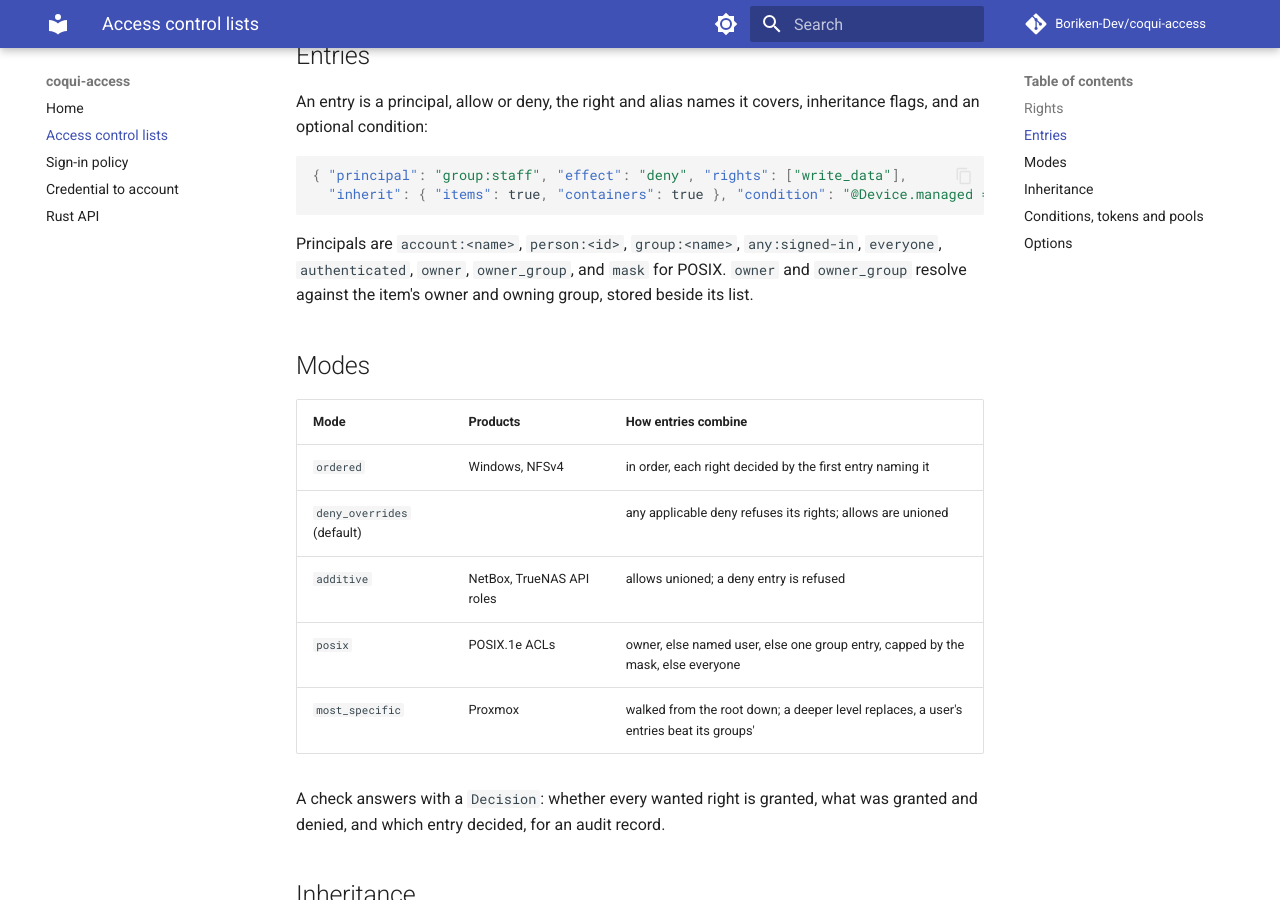
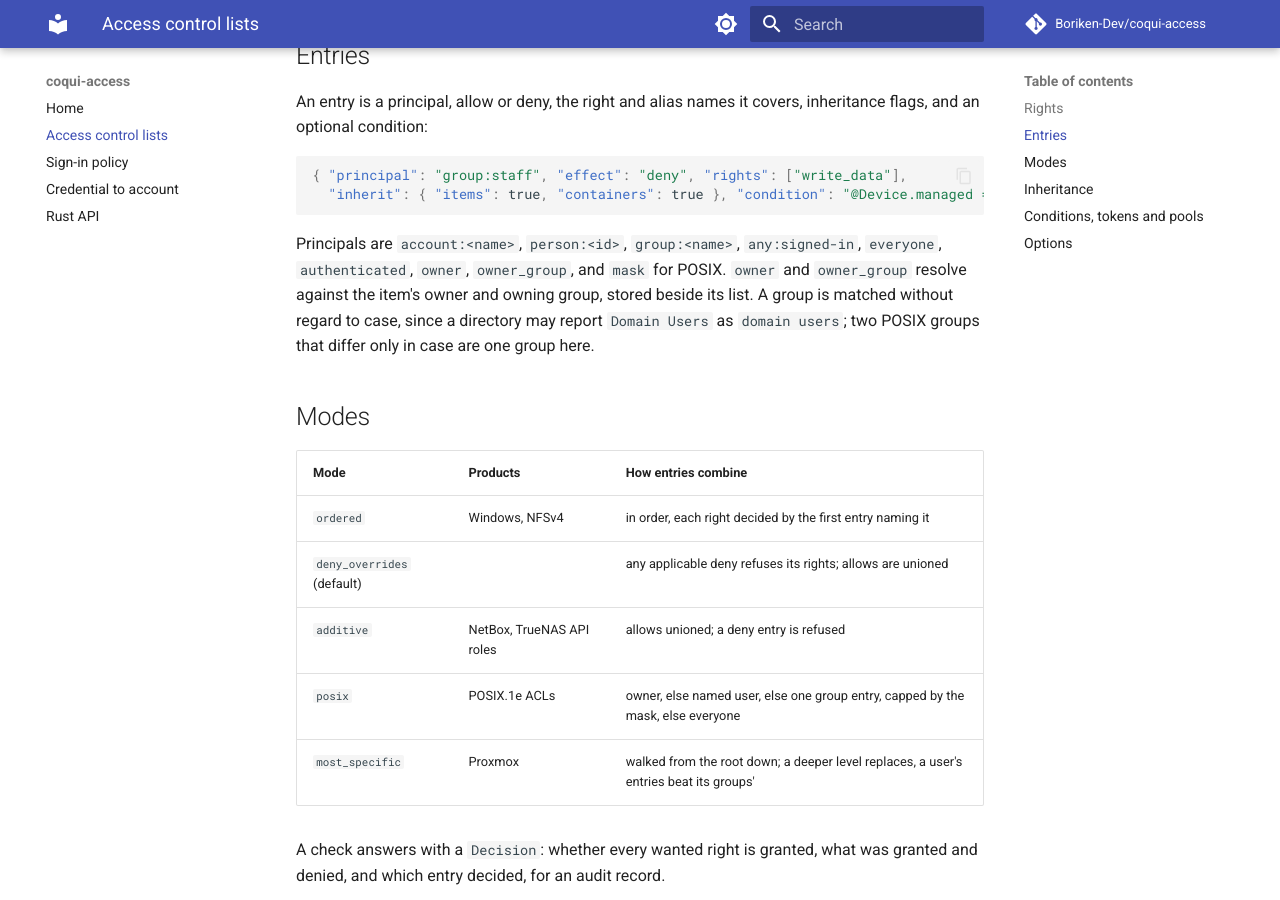
Before and after one commit to Boriken-Dev/coqui-access, an MkDocs documentation site: the page built from docs/acl.md, in a window 1280 px wide and 900 px high, scrolled down 799 px. Built offline with MkDocs 1.6.1 and Material for MkDocs 9.7.7, drawn with Linux system fonts in a browser that asks for light colours; comment, search, counter and statistics services are not loaded.

Commit message:
docs: group subjects match without regard to case

```diff
--- a/docs/acl.md
+++ b/docs/acl.md
@@ -31,7 +31,9 @@ flags, and an optional condition:
 
 Principals are `account:<name>`, `person:<id>`, `group:<name>`, `any:signed-in`, `everyone`, `authenticated`,
 `owner`, `owner_group`, and `mask` for POSIX. `owner` and `owner_group` resolve against the
-item's owner and owning group, stored beside its list.
+item's owner and owning group, stored beside its list. A group is matched without regard to
+case, since a directory may report `Domain Users` as `domain users`; two POSIX groups that differ
+only in case are one group here.
 
 ## Modes
 
```
Also changed, not shown: CHANGELOG.md (+5 -0 lines), crates/coqui-access/AGENTS.md (+5 -1 lines), crates/coqui-roles/AGENTS.md (+2 -1 lines), docs/sign-in.md (+3 -1 lines).
